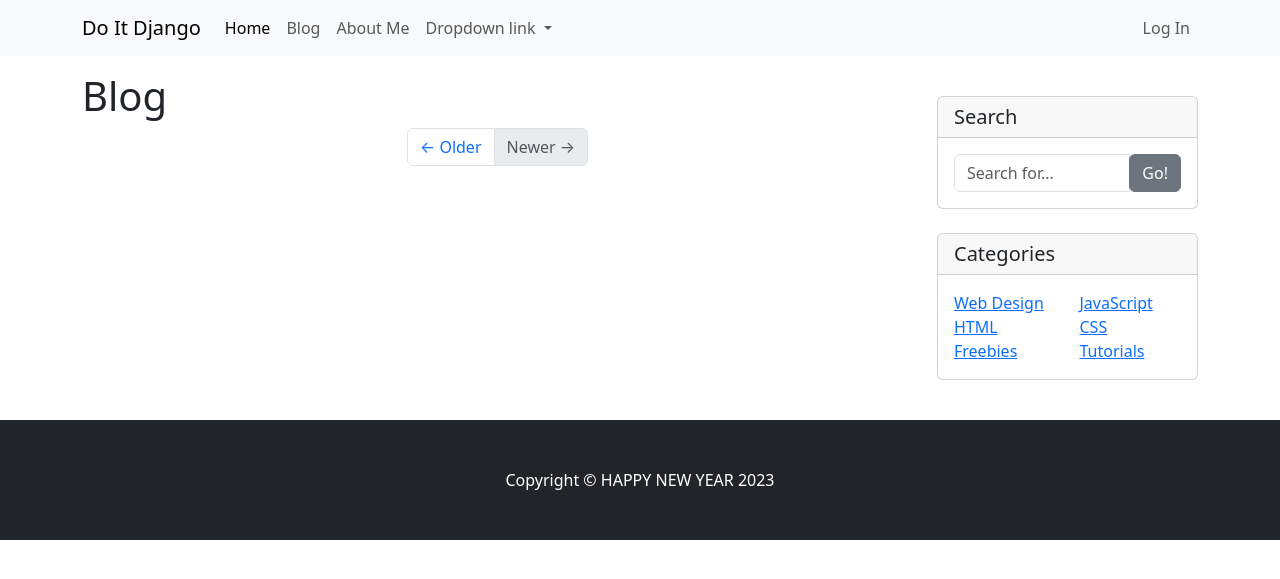
After one commit to stellaVV/do_it_django_a_to_z, a Django app: page /blog/ in a window 1280 px wide. The commit adds this page. Shown: the top 579 px of the page. Run offline with Django 4.2, Linux system fonts and the light colour scheme; data that the repository does not hold is empty; some libraries are stand-ins or nearby versions.

```diff
--- /dev/null
+++ b/blog/templates/blog/post_list.html
@@ -0,0 +1,160 @@
+<!DOCTYPE html>
+{% load static %}
+<html>
+    <head>
+        <title>Blog</title>
+        <link href="stylesheet" href="{% static 'blog/bootstrap/bootstrap.min.css'%}" media="screen">
+        <script src="https://kit.fontawesome.com/61c0f18d5d.js" crossorigin="anonymous"></script>
+    </head>
+    <body>
+        <nav class="navbar navbar-expand-lg bg-body-tertiary">
+            <div class="container">
+              <a class="navbar-brand" href="./index.html">Do It Django</a>
+              <button class="navbar-toggler" type="button" data-bs-toggle="collapse" data-bs-target="#navbarNavDropdown" aria-controls="navbarNavDropdown" aria-expanded="false" aria-label="Toggle navigation">
+                <span class="navbar-toggler-icon"></span>
+              </button>
+              <div class="collapse navbar-collapse" id="navbarNavDropdown">
+                <ul class="navbar-nav mr-auto">
+                  <li class="nav-item">
+                    <a class="nav-link active" aria-current="page" href="./index.html">Home</a>
+                  </li>
+                  <li class="nav-item">
+                    <a class="nav-link" href="./index.html">Blog</a>
+                  </li>
+                  <li class="nav-item">
+                    <a class="nav-link" href="./index.html">About Me</a>
+                  </li>
+                  <li class="nav-item dropdown">
+                    <a class="nav-link dropdown-toggle" href="#" role="button" data-bs-toggle="dropdown" aria-expanded="false">
+                      Dropdown link
+                    </a>
+                    <ul class="dropdown-menu">
+                      <li><a class="dropdown-item" href="#">Action</a></li>
+                      <li><a class="dropdown-item" href="#">Another action</a></li>
+                      <li><a class="dropdown-item" href="#">Something else here</a></li>
+                    </ul>
+                  </li>
+                </ul>
+              </div>
+              <ul class="navbar-nav ml-auto">
+                <li class="nav-item">
+                  <a class="nav-link" href="#" data-bs-toggle="modal" data-bs-target="#loginModal">Log In</a>
+                </li>
+              </ul>
+            </div>
+          </nav>
+
+            <!-- Modal -->
+            <div class="modal fade" id="loginModal" tabindex="-1" aria-labelledby="loginModalLabel" aria-hidden="true">
+                <div class="modal-dialog" role="document">
+                <div class="modal-content">
+                    <div class="modal-header">
+                        <h1 class="modal-title fs-5" id="loginModalLabel"><i class="fa-solid fa-right-to-bracket"></i>&nbsp Log In</h1>
+                        <button type="button" class="btn-close" data-bs-dismiss="modal" aria-label="Close">
+                        <span aria-hidden="ture">&times;</span>
+                    </button>
+                    </div>
+                    <div class="modal-body">
+                        <div class="d-grid gap-2 col-10 mx-auto">
+                                <button type="button" class="btn btn-outline-dark btn-block"><i class="fa-brands fa-google"></i>&nbsp&nbsp Log in with Google</button>
+                                <button type="button" class="btn btn-outline-dark btn-block"><i class="fa-solid fa-envelope"></i>&nbsp&nbsp Log in with E-mail</button>
+                                <button type="button" class="btn btn-outline-dark btn-block"><i class="fa-regular fa-envelope"></i>&nbsp&nbsp Sign Up with E-mail</button>
+                        </div>
+                    </div>
+                    <div class="modal-footer">
+                        <button type="button" class="btn btn-secondary" data-bs-dismiss="modal">Close</button>
+                        <button type="button" class="btn btn-primary">Save changes</button>
+                    </div>
+                </div>
+                </div>
+            </div>
+
+          <div class="container my-3">
+            <div class="row">
+                <div class="col-md-8 col-lg-9">
+                    <h1>Blog</h1>
+
+                    {% for p in post_list %}
+                     <!-- Blog post-->
+                     <div class="card mb-4">
+                        {% if p.head_image %}
+                            <img class="card-img-top" src="{{ p.head_image.url }}" alt="{{ p }} head_image" />
+                         {% else %}
+                            <img class="card-img-top" src = "https://picsum.photos/seed/{{ p.id }}/800/200" alt="random_image">
+                        {% endif %}
+                        <div class="card-body">
+                            <h2 class="card-title">{{ p.title }}</h2>
+                            <p class="card-text">{{ p.content }}</p>
+                            <a class="btn btn-primary" href="{{ p.get_absolute_url }}">Read More →</a>
+                        </div>
+                        <div class="card-footer text-muted">
+                            Posted on {{ p.created_at }} by
+                            <a href="#!">작성자명 쓸 위치(개발예정)</a>
+                        </div>
+                    </div>
+                    {% endfor %}
+                    <!-- Pagination-->
+                <ul class="pagination justify-content-center mb-4">
+                    <li class="page-item">
+                        <a class="page-link" href="#">&larr; Older</a>
+                    </li>
+                    <li class="page-item disabled">
+                        <a class="page-link" href="#">Newer &rarr;</a>
+                    </li>
+                </ul>
+            </div>
+            <div class="col-md-4 col-lg-3">
+
+                <!-- Search widget-->
+                <div class="card my-4">
+                    <h5 class="card-header">Search</h5>
+                    <div class="card-body">
+                        <div class="input-group">
+                            <input class="form-control" type="text" placeholder="Search for..." />
+                            <span class="input-group-append"><button class="btn btn-secondary" type="button">Go!</button></span>
+                        </div>
+                    </div>
+                </div>
+
+                <!-- Categories widget-->
+                <div class="card my-4">
+                    <h5 class="card-header">Categories</h5>
+                    <div class="card-body">
+                        <div class="row">
+                            <div class="col-lg-6">
+                                <ul class="list-unstyled mb-0">
+                                    <li><a href="#!">Web Design</a></li>
+                                    <li><a href="#!">HTML</a></li>
+                                    <li><a href="#!">Freebies</a></li>
+                                </ul>
+                            </div>
+                            <div class="col-lg-6">
+                                <ul class="list-unstyled mb-0">
+                                    <li><a href="#!">JavaScript</a></li>
+                                    <li><a href="#!">CSS</a></li>
+                                    <li><a href="#!">Tutorials</a></li>
+                                </ul>
+                            </div>
+                        </div>
+                    </div>
+                </div>
+            </div>
+        </div>
+      </div>
+
+       <!-- Footer-->
+       <footer class="py-5 bg-dark">
+        <div class="container">
+            <p class="m-0 text-center text-white">Copyright &copy; HAPPY NEW YEAR 2023</p>
+        </div>
+    </footer>
+
+        <link href="https://cdn.jsdelivr.net/npm/bootstrap@5.3.0-alpha1/dist/css/bootstrap.min.css"
+        rel="stylesheet" integrity="sha384-GLhlTQ8iRABdZLl6O3oVMWSktQOp6b7In1Zl3/Jr59b6EGGoI1aFkw7cmDA6j6gD"
+        crossorigin="anonymous">
+        <script src="https://cdn.jsdelivr.net/npm/bootstrap@5.3.0-alpha1/dist/js/bootstrap.bundle.min.js"
+        integrity="sha384-w76AqPfDkMBDXo30jS1Sgez6pr3x5MlQ1ZAGC+nuZB+EYdgRZgiwxhTBTkF7CXvN"
+        crossorigin="anonymous"></script>
+
+    </body>
+</html>
```
Also changed, not shown: blog/models.py (+7 -0 lines), blog/templates/blog/post_detail.html (+16 -1 lines).
